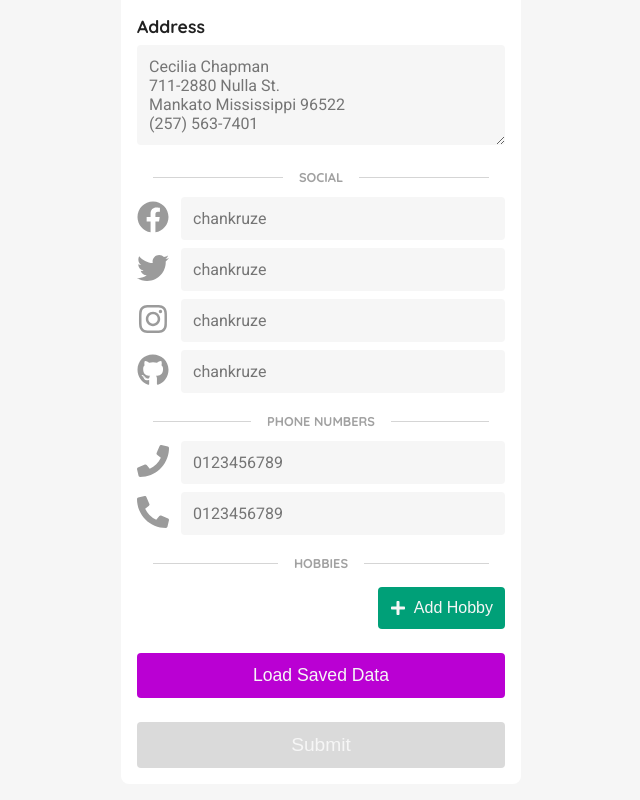
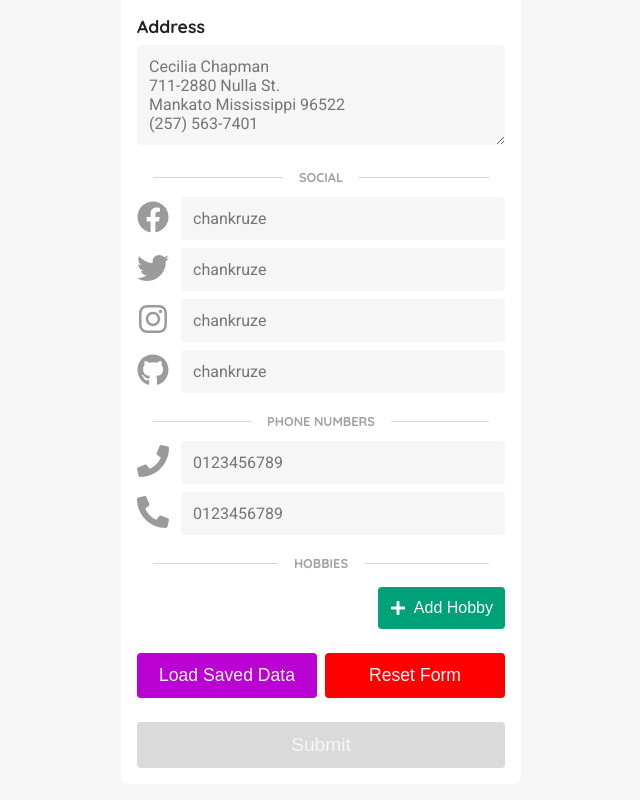
Before and after one commit to chankruze/formik-fundamentals, a React (Create React App) app: page / in a window 1280 px wide. Shown: the part 312-1112 px from the top of the page, without its empty margins (319-959 px from the left). Built offline with nearby package versions, Linux system fonts and the light colour scheme.

Commit message:
reset form
Signed-off-by: chankruze <chankruze@gmail.com>

```diff
--- a/src/YoutubeForm.module.css
+++ b/src/YoutubeForm.module.css
@@ -79,6 +79,24 @@ textarea:focus {
   cursor: pointer;
   transition: all 0.2s ease-in-out;
   text-transform: capitalize;
+}
+
+button[type="reset"] {
+  margin-top: 0.5rem;
+  padding: 0.75rem;
+  width: 100%;
+  font-size: 1.1rem;
+  border: 0;
+  border-radius: 0.25rem;
+  background: rgb(255, 0, 0);
+  color: #f6f6f6;
+  cursor: pointer;
+  transition: all 0.2s ease-in-out;
+  text-transform: capitalize;
+}
+
+button[type="reset"]:hover {
+  background: rgb(207, 0, 0);
 }
 
 button[type="submit"] {
--- a/src/YoutubeFormV2.js
+++ b/src/YoutubeFormV2.js
@@ -63,6 +63,8 @@ const onSubmit = (values, onSubmitProps) => {
   console.log(values);
   // TODO: add wait for API call to return
   onSubmitProps.setSubmitting(false);
+  // may clear the fields
+  onSubmitProps.resetForm();
 };
 
 // step 1: define validation object schema
@@ -346,6 +348,7 @@ const YoutubeFormV2 = () => {
               <button type="button" onClick={() => setFormValues(savedData)}>
                 load saved data
               </button>
+              <button type="reset">reset form</button>
             </div>
             {/* submit button */}
             <div className={styles.wrapper_div}>
```
